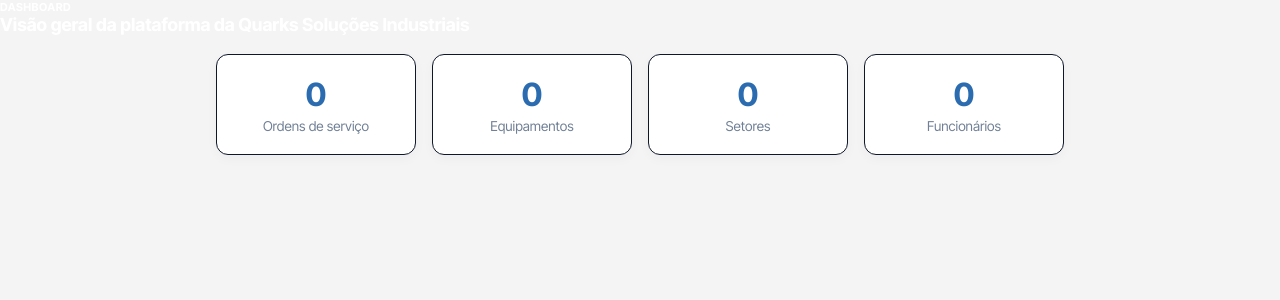
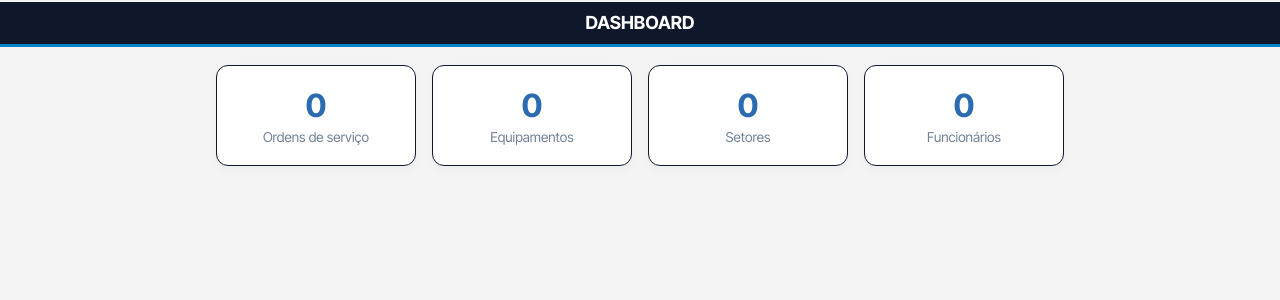
Before and after one commit to Eduardo271012/Projeto_Final_v2, a Flask app: page /dashboard in a window 1280 px wide. Shown: the part 121-421 px from the top of the page. Run offline with Flask 3, Linux system fonts and the light colour scheme; a user stored in the database is signed in.

Commit message:
mudanças cams

```diff
--- a/app.py
+++ b/app.py
@@ -22,7 +22,6 @@ def load_user(user_id):
 
 
 @app.route('/')
-@login_required
 def index():
     return render_template('index.html')
 
--- a/templates/dashboard.html
+++ b/templates/dashboard.html
@@ -1,8 +1,9 @@
 {% extends 'base.html' %}
 {% block titulo %}Dashboard{% endblock %}
 {% block conteudo %}
-  <h1>Dashboard</h1>
-    <p class="subtitulo">Visão geral da plataforma da Quarks Soluções Industriais</p>
+    <div class="barra-titulo-linha">
+        <p class="subtitulo">DASHBOARD</p>
+    </div>
 
     <div class="cartoes">
         <div class="cartao">
@@ -17,7 +18,7 @@
             <div class="cartao-valor">{{ total_setores }}</div>
             <div class="cartao-label">Setores</div>
         </div>
-     <div class="cartao">
+        <div class="cartao">
             <div class="cartao-valor">{{ total_funcionarios }}</div>
             <div class="cartao-label">Funcionários</div>
         </div>
```
Also changed, not shown: templates/index.html (+5 -5 lines), quarks_solucoes_local.db.
